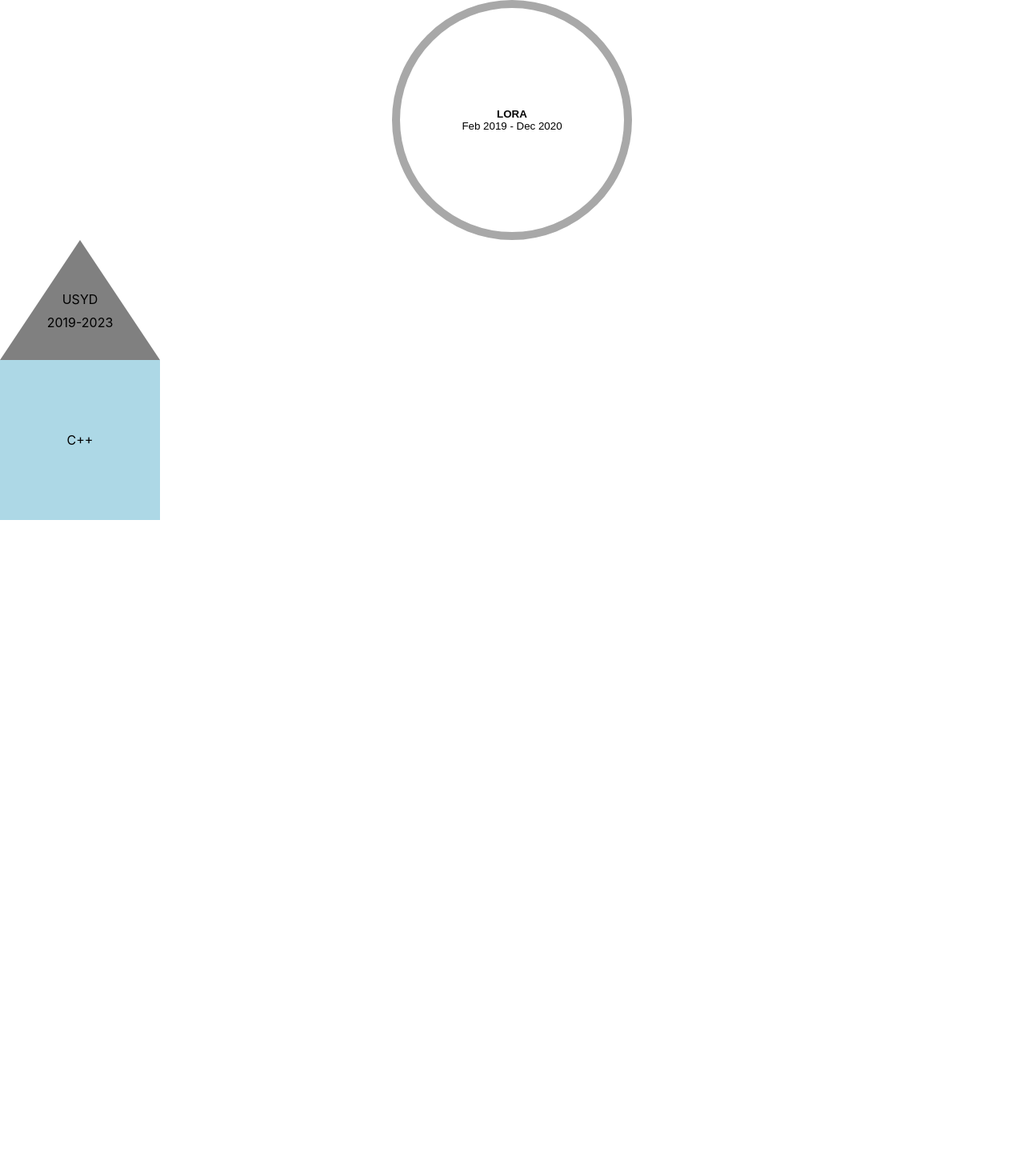
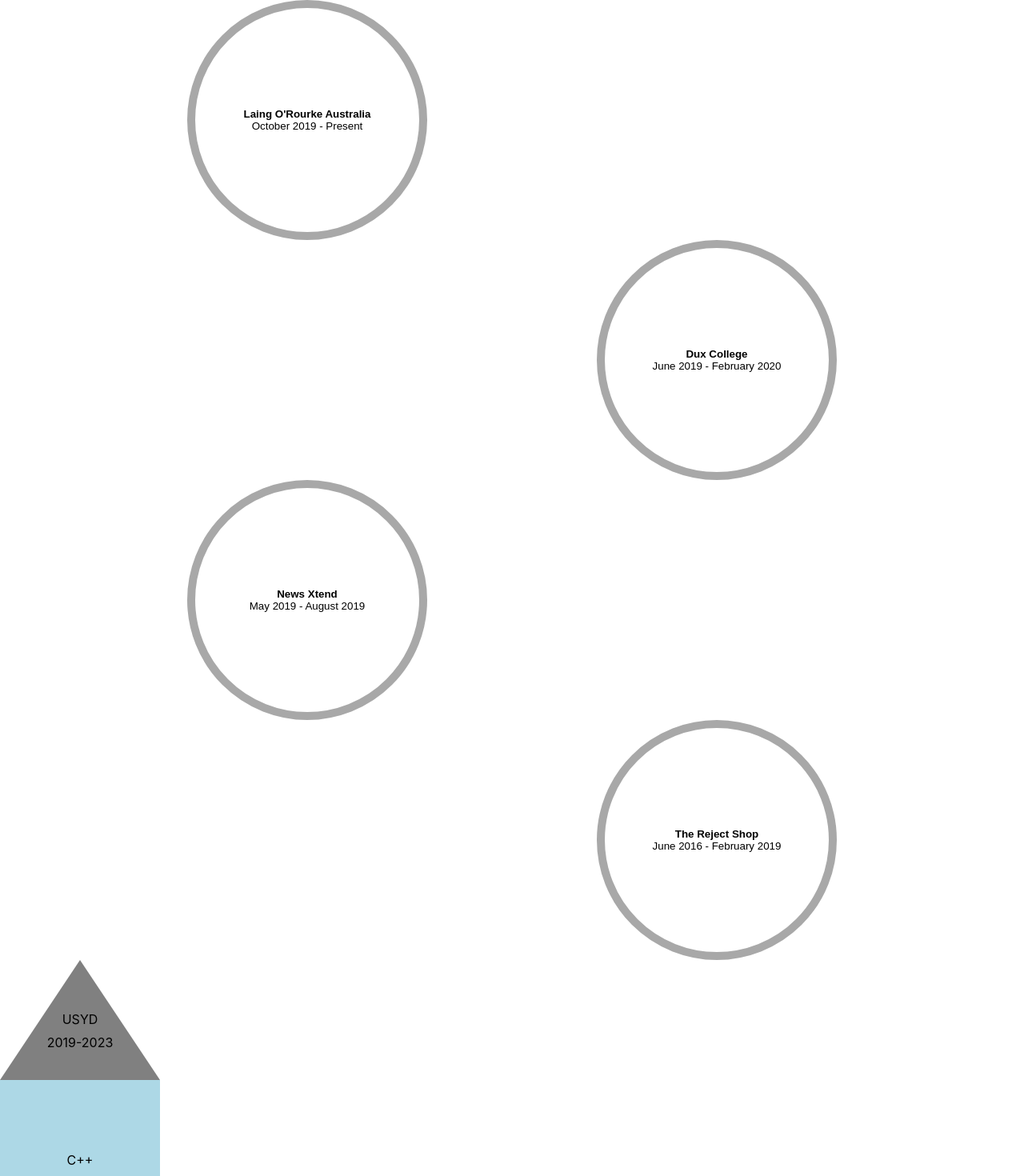
Before and after one commit to aleung27/Personal-Website, a React (Create React App) app: page / in a window 1280 px wide. Shown: the top 1470 px of the page at 80% size. Built offline with nearby package versions, Linux system fonts and the light colour scheme.

Commit message:
Added vars file & all circles, reworked props, positioning

```diff
--- a/src/App.js
+++ b/src/App.js
@@ -2,6 +2,7 @@
 import WorkCircle from "./components/WorkCircle";
 import EduTriangle from "./components/EduTriangle";
 import SkillSquare from "./components/SkillSquare";
+import * as vars from "./vars";
 import "./App.scss";
 
 function App() {
@@ -12,13 +13,33 @@
   };
 
   return (
-    <div className={`App ${dimmed ? "dimmed" : ""}`}>
-      <WorkCircle
-        jobTitle="LORA"
-        date="Feb 2019 - Dec 2020"
-        dimFunction={changeDimmed}
-        isDisabled={dimmed}
-      />
+    <div className={`App${dimmed ? " dimmed" : ""}`}>
+      <div className="work">
+        <WorkCircle
+          data={vars.lora}
+          pos="left"
+          dimFunction={changeDimmed}
+          isDisabled={dimmed}
+        />
+        <WorkCircle
+          data={vars.dux}
+          pos="right"
+          dimFunction={changeDimmed}
+          isDisabled={dimmed}
+        />
+        <WorkCircle
+          data={vars.news}
+          pos="left"
+          dimFunction={changeDimmed}
+          isDisabled={dimmed}
+        />
+        <WorkCircle
+          data={vars.reject}
+          pos="right"
+          dimFunction={changeDimmed}
+          isDisabled={dimmed}
+        />
+      </div>
       <EduTriangle uni="USYD" date="2019-2023"></EduTriangle>
       <SkillSquare skill="C++"></SkillSquare>
       <div style={{ height: "1000px" }} />
--- a/src/components/WorkCircle.js
+++ b/src/components/WorkCircle.js
@@ -2,7 +2,7 @@
 import TextDisplay from "./TextDisplay";
 import "../scss/WorkCircle.scss";
 
-const WorkCircle = ({ jobTitle, date, dimFunction, isDisabled }) => {
+const WorkCircle = ({ data, pos, dimFunction, isDisabled }) => {
   const [displayInner, setDisplayInner] = useState(false);
 
   const toggleDisplay = () => {
@@ -13,20 +13,20 @@
   return (
     <div>
       <button
-        className="WorkCircle"
+        className={"WorkCircle " + pos}
         onClick={() => toggleDisplay()}
         disabled={isDisabled}
       >
-        <div className="jobTitle">{jobTitle}</div>
-        <div className="dates">{date}</div>
+        <div className="job">{data.job}</div>
+        <div className="date">{data.date}</div>
       </button>
       {displayInner ? (
         <TextDisplay
           className="display"
           innerText={{
-            title: jobTitle,
-            date: date,
-            text: "hello",
+            title: data.job,
+            date: data.date,
+            text: data.description,
           }}
           toggleDisplay={toggleDisplay}
         />
--- a/src/scss/WorkCircle.scss
+++ b/src/scss/WorkCircle.scss
@@ -5,17 +5,27 @@
     width: 300px;
     height: 300px;
 
+    &.left {
+        position: relative;
+        right: 20%;
+    }
+
+    &.right {
+        position: relative;
+        left: 20%;
+    }
+
     &:hover {
         transition-duration: 1s;
         background: rgb(199, 196, 196);
     }
 
-    .jobTitle {
+    .job {
         text-align: center;
         font-weight: bold;
     }
 
-    .dates {
+    .date {
         text-align: center;
         font-weight: lighter;
     }
--- /dev/null
+++ b/src/vars.js
@@ -0,0 +1,23 @@
+export const lora = {
+  job: "Laing O'Rourke Australia",
+  date: "October 2019 - Present",
+  description: "hello123",
+};
+
+export const dux = {
+  job: "Dux College",
+  date: "June 2019 - February 2020",
+  description: "Fill in later",
+};
+
+export const news = {
+  job: "News Xtend",
+  date: "May 2019 - August 2019",
+  description: "Fill in later",
+};
+
+export const reject = {
+  job: "The Reject Shop",
+  date: "June 2016 - February 2019",
+  description: "Fill in later",
+};
```
